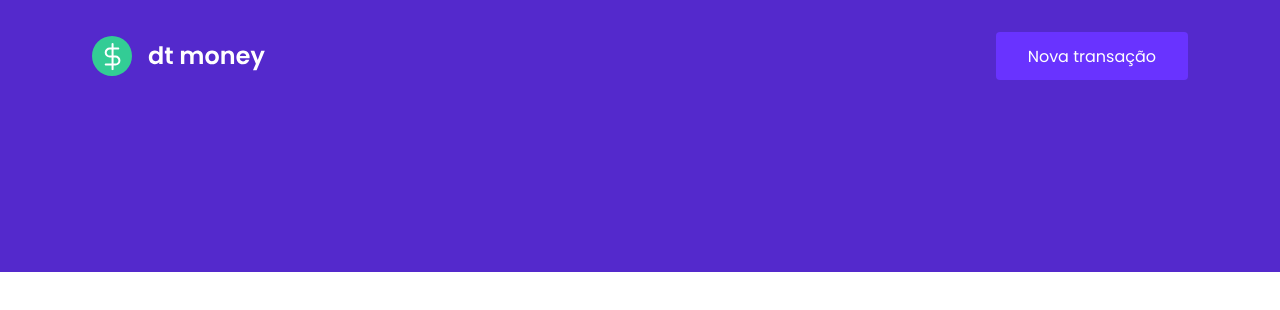
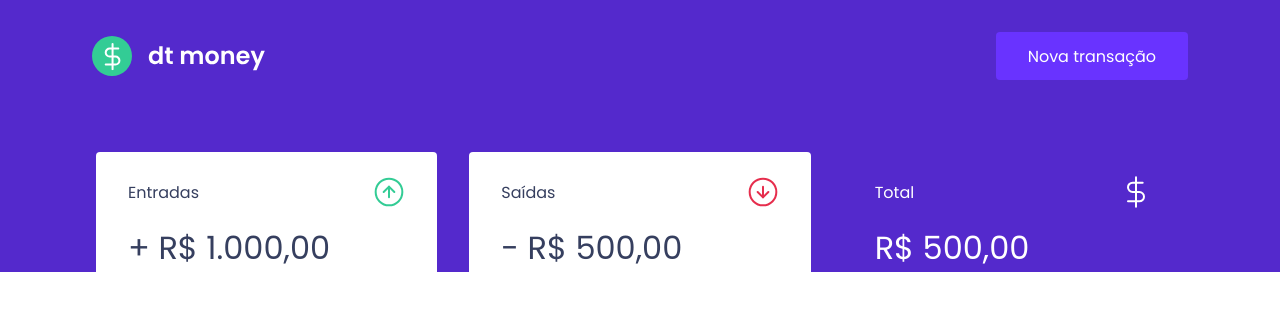
Before and after one commit to heyloh/dt.money, a React (Create React App) app: page / in a window 1280 px wide. Shown: the top 310 px of the page. Built offline with nearby package versions, Linux system fonts and the light colour scheme.

Commit message:
feat: add component: Dashboard

```diff
--- a/src/App.tsx
+++ b/src/App.tsx
@@ -1,3 +1,4 @@
+import { Dashboard } from "./components/Dashboard";
 import { Header } from "./components/Header";
 import { GlobalStyle } from "./styles/global";
 
@@ -5,6 +6,7 @@
   return (
     <>
       <Header />
+      <Dashboard />
       <GlobalStyle />
     </>
   );
--- /dev/null
+++ b/src/components/Dashboard/index.tsx
@@ -0,0 +1,10 @@
+import { Summary } from "../Summary";
+import { Container } from "./styles";
+
+export function Dashboard() {
+  return (
+    <Container>
+      <Summary />
+    </Container>
+  );
+}
--- /dev/null
+++ b/src/components/Dashboard/styles.ts
@@ -0,0 +1,7 @@
+import styled from "styled-components";
+
+export const Container = styled.main`
+  max-width: 1120px;
+  margin: 0 auto;
+  padding: 2.5rem 1rem;
+`;
```
